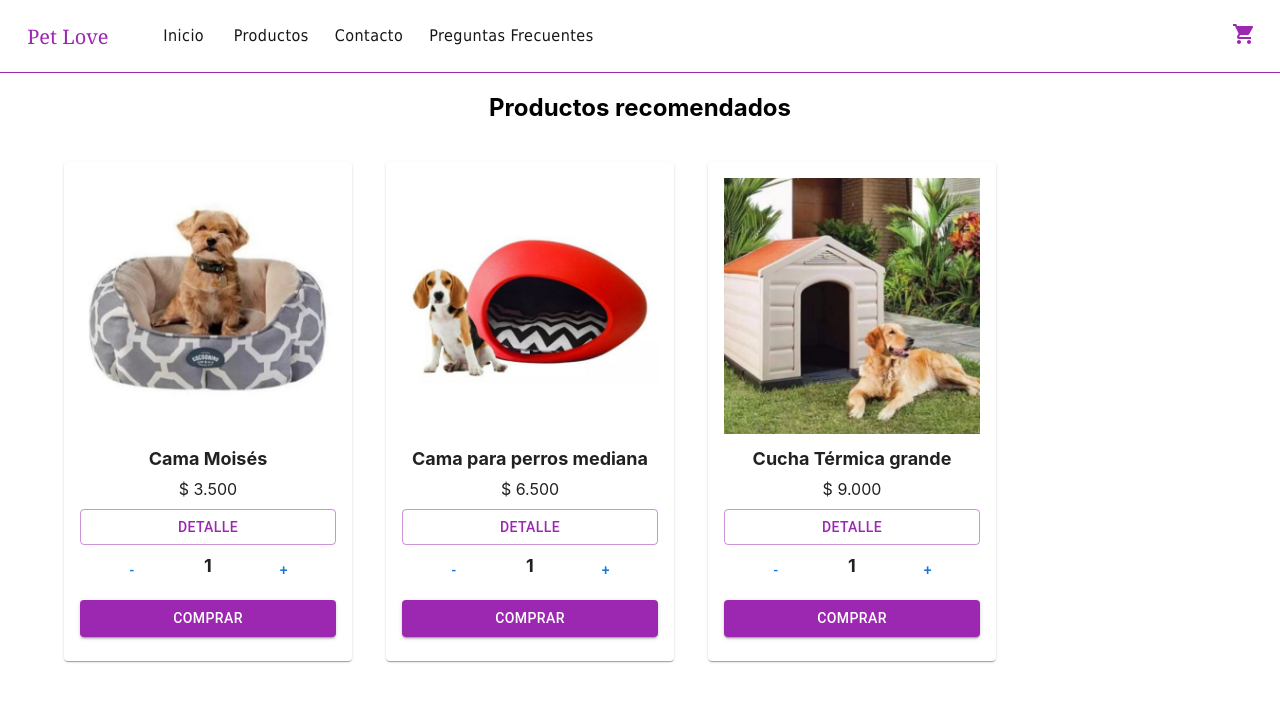
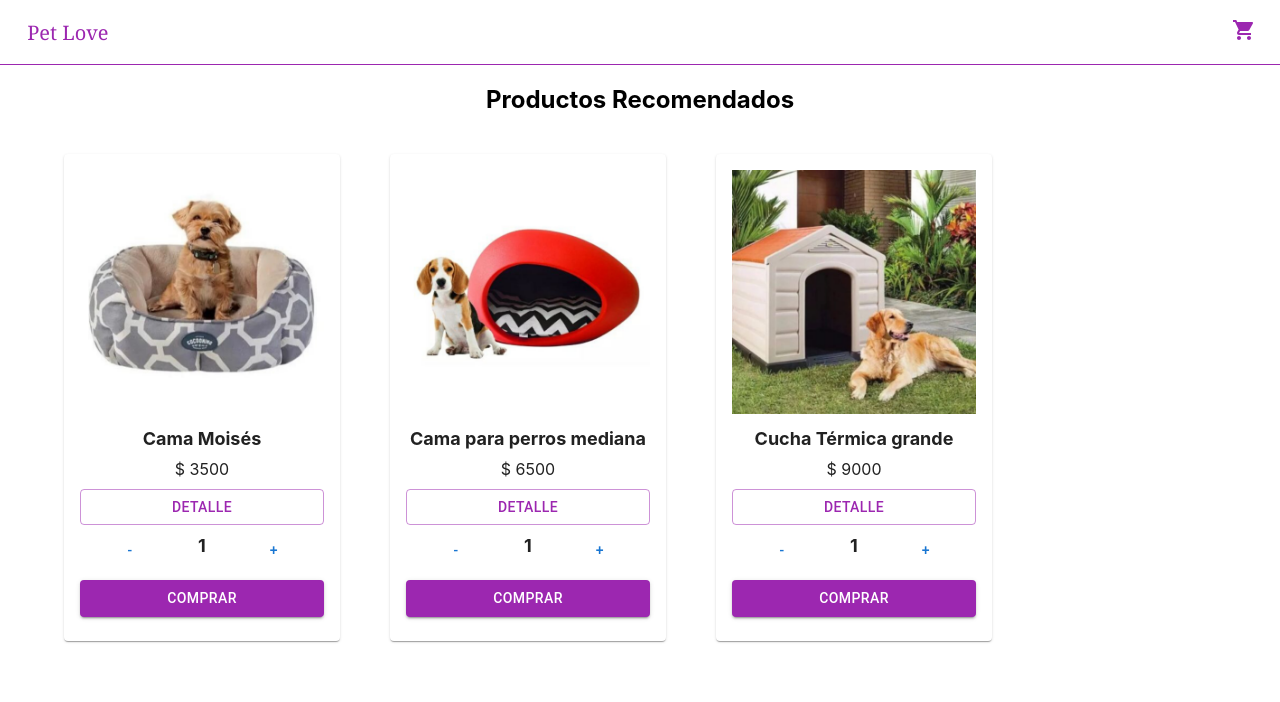
Before and after one commit to KellyML012/ecommerce_31180, a React (Create React App) app in the folder pet-love/: page / in a window 1280 px wide. Shown: the top 702 px of the page. Built offline with nearby package versions, Linux system fonts and the light colour scheme; the HTML template or start-up script is replaced by a standard one.

Commit message:
Replace CardList for ItemList and Card for Item - Add promise and map in ItemList component

```diff
--- a/pet-love/src/App.js
+++ b/pet-love/src/App.js
@@ -1,12 +1,12 @@
 import './App.css';
 import NavBar from './components/NavBar/NavBar';
-import CardList from './components/CardList/CardList';
+import ItemListContainer from './components/ItemListContainer/ItemListContainer';
 
 function App() {
   return (
     <div className="App">
       <NavBar />
-      <CardList />
+      <ItemListContainer />
     </div>
   );
 }
--- a/pet-love/src/components/CardList/CardList.js
+++ b/pet-love/src/components/CardList/CardList.js
@@ -1,46 +1,54 @@
 import './CardList.css'
-import CardItem from '../Card/Card'
+import CardItem from '../Card/Card';
 import { Container } from '@mui/system';
 import { Grid } from '@mui/material';
+import { products } from "../../helpers/products";
+import { useEffect } from 'react';
 
-const CardList = () => {
-    const productos = [
-        {
-            id : 1,
-            title : "Cama Moisés",
-            price : 3.500,
-            image : 'Cama-moises-01.png'
-        },
-        {
-            id : 2,
-            title : "Cama para perros mediana",
-            price : 6.500,
-            image : 'Cama-perro-01.png'
-        },
-        {
-            id : 3,
-            title : "Cucha Térmica grande",
-            price : 9.000,
-            image : "Cucha-perro-02.png"
+const CardList = ( {title} ) => {
+
+    const getProducts = () => {
+        return new Promise( (resolve, reject) => {
+            resolve(products)
+        })
+    }
+
+    useEffect( () => {
+        getProducts()
+            .then((response) => {
+                console.log("Resuesta promesa : ", response)
+            })
+            .catch((error) => {
+                console.log("Hubo una falla en el servicio.", error)
+            })
+    }, [])
+
+    /* async function getProductsAsync () {
+        try {
+            const productos = await getProducts()
+            console.log("Productos asíncronos:", productos)
+        } catch (error) {
+            console.log("Falló la llamada.")
         }
-    ]
+    }
+
+    getProductsAsync()
+    */
 
     return(
         <>
-            <h2>
-                Productos recomendados
-            </h2>
+            <h2>{title}</h2>
             <Container>
-                <Grid container className='general-container'>
-                    <Grid item md={3}>
-                        <CardItem title={'Cama Moisés'} price={'3.500'} image={'Cama-moises-01.png'} />
-                    </Grid>
-                    <Grid item md={3}>
-                        <CardItem title={'Cama para perros mediana'} price={'6.500'} image={'Cama-perro-01.png'} />
-                    </Grid>
-                    <Grid item md={3}>
-                        <CardItem title={'Cucha Térmica grande'} price={'9.000'} image={'Cucha-perro-02.png'} />
-                    </Grid>
+                <Grid container spacing={2} className='general-container'>
+                    {products.map( ({title, price, image, id}) => {
+                        return (
+                            <>
+                                <Grid item md={3} key={id}>
+                                    <CardItem title={title} price={price} image={image} />
+                                </Grid>
+                            </>
+                        )
+                    })}
                 </Grid>
             </Container>
         </>
--- /dev/null
+++ b/pet-love/src/components/Item/Item.css
@@ -0,0 +1,29 @@
+* {
+    -webkit-touch-callout: none; /* iOS Safari */
+    -webkit-user-select: none; /* Safari */
+    -khtml-user-select: none; /* Konqueror HTML */
+    -moz-user-select: none; /* Firefox */
+    -ms-user-select: none; /* Internet Explorer/Edge */
+    user-select: none; /* Non-prefixed version, currently supported by Chrome and Opera */
+}
+
+.card-item img{
+    width: 100%;
+}
+
+.card-item {
+    display: flex;
+    flex-direction: column;
+}
+
+.card-item p {
+    font-size: 18px;
+    font-weight: 700;
+    margin-top: 10px;
+    margin-bottom: 10px;
+}
+
+.card-item span {
+    font-size: 16px;
+    margin-bottom: 10px;
+}
--- /dev/null
+++ b/pet-love/src/components/ItemList/ItemList.js
@@ -0,0 +1,27 @@
+import './ItemList.css'
+import CardItem from '../Card/Card';
+import { Container } from '@mui/system';
+import { Grid } from '@mui/material';
+const ItemList = ( {title, products} ) => {
+
+    return(
+        <>
+            <h2>{title}</h2>
+            <Container>
+                <Grid container spacing={2} className='general-container'>
+                    {products.map( ({title, price, image, id}) => {
+                        return (
+                            <>
+                                <Grid item md={3} key={id}>
+                                    <CardItem title={title} price={price} image={image} />
+                                </Grid>
+                            </>
+                        )
+                    })}
+                </Grid>
+            </Container>
+        </>
+    )
+}
+
+export default ItemList
--- /dev/null
+++ b/pet-love/src/components/ItemListContainer/ItemListContainer.js
@@ -0,0 +1,39 @@
+import ItemList from "../ItemList/ItemList";
+import { products } from "../../helpers/products";
+import { useEffect } from "react";
+
+const ItemListContainer = () => {
+    const getProducts = () => {
+        return new Promise( (resolve, reject) => {
+            resolve(products)
+        })
+    }
+
+    useEffect( () => {
+        getProducts()
+            .then((response) => {
+                console.log("Resuesta promesa : ", response)
+            })
+            .catch((error) => {
+                console.log("Hubo una falla en el servicio.", error)
+            })
+    }, [])
+
+    /* async function getProductsAsync () {
+        try {
+            const productos = await getProducts()
+            console.log("Productos asíncronos:", productos)
+        } catch (error) {
+            console.log("Falló la llamada.")
+        }
+    }
+
+    getProductsAsync()
+    */
+
+    return(
+        <ItemList title={"Productos Recomendados"} products={products}/>
+    )
+}
+
+export default ItemListContainer
--- a/pet-love/src/components/NavBar/NavBar.js
+++ b/pet-love/src/components/NavBar/NavBar.js
@@ -1,5 +1,5 @@
 import './NavBar.css'
-import { AppBar, Button, Toolbar } from '@mui/material'
+import { AppBar, Toolbar } from '@mui/material'
 import NavbarElement from '../NavbarElement/NavbarElement'
 import CartWidget from '../CartWidget/CartWidget'
 
--- a/pet-love/src/components/NavbarElement/NavbarElement.js
+++ b/pet-love/src/components/NavbarElement/NavbarElement.js
@@ -5,8 +5,14 @@ import './NavbarElement.css'
 const NavbarElement = () => {
     return (
         <ul className='navbar'>
-            {navbarOptions.map(navbarOption => {
-                return <li><Button disableRipple style={{ background: 'transparent' }} variant='text' className='navbar-btn'>{navbarOption}</Button></li>
+            {navbarOptions.map( ({navbarOption}) => {
+                return (
+                    <>
+                        <li>
+                            <Button disableRipple style={{ background: 'transparent' }} variant='text' className='navbar-btn'>{navbarOption}</Button>
+                        </li>
+                    </>
+                )
             })}
         </ul>
     )
--- /dev/null
+++ b/pet-love/src/helpers/products.js
@@ -0,0 +1,26 @@
+export const products = [
+    {
+        id : 1,
+        title : "Cama Moisés",
+        price : 3500,
+        image : 'Cama-moises-01.png',
+        description : "Cama moisés",
+        stock : 10
+    },
+    {
+        id : 2,
+        title : "Cama para perros mediana",
+        price : 6500,
+        image : 'Cama-perro-01.png',
+        description : "Cama para perro mediano",
+        stock : 12
+    },
+    {
+        id : 3,
+        title : "Cucha Térmica grande",
+        price : 9000,
+        image : "Cucha-perro-02.png",
+        description : "Cucha / casa para perros grande",
+        stock : 14
+    }
+]
```
Also changed, not shown: pet-love/src/components/Item/Item.js (added, +35 -0 lines), pet-love/src/components/ItemList/ItemList.css (added).
